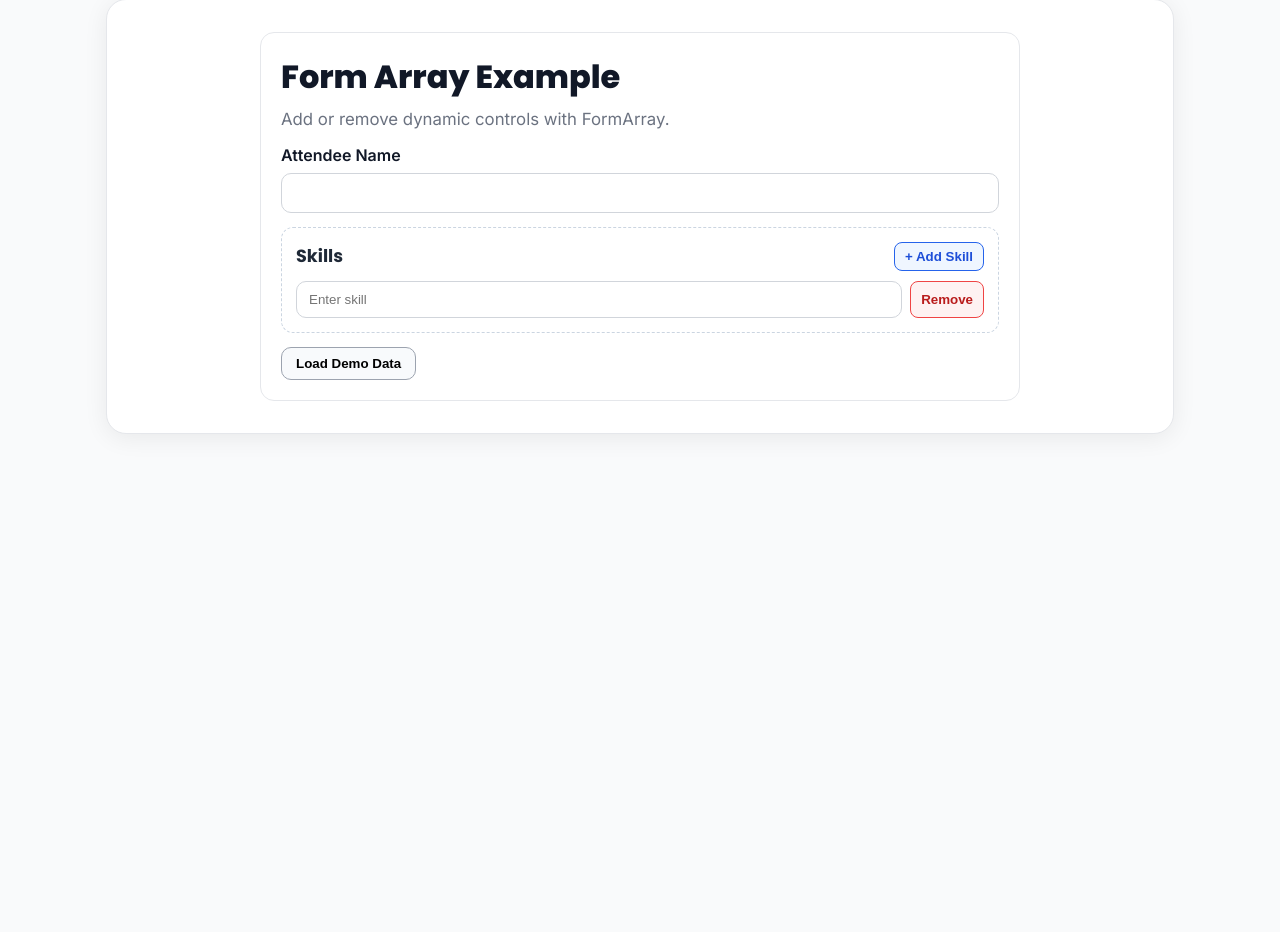
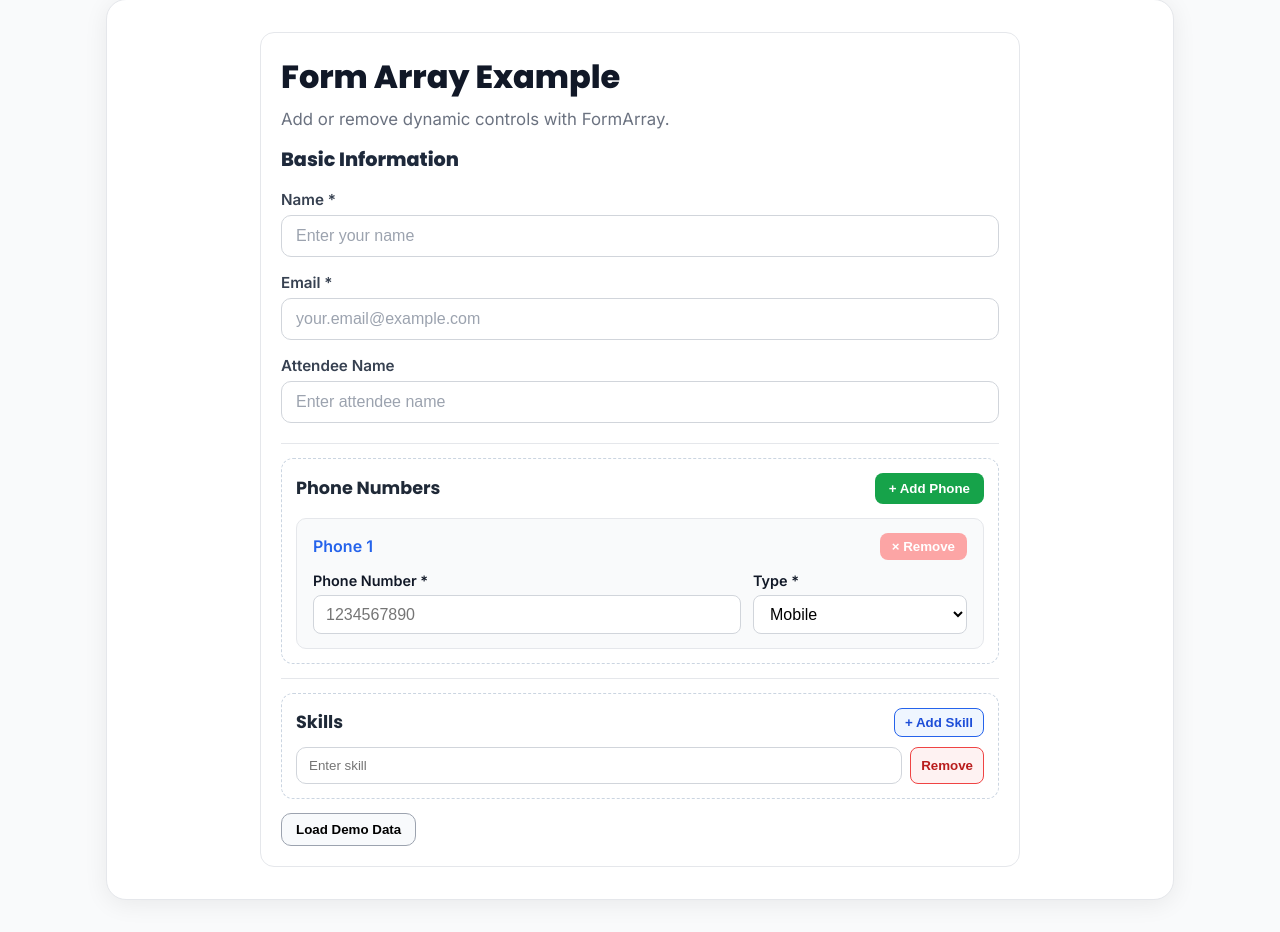
Before and after one commit to SagarPuneria/Angular-21-project, an Angular app in the folder angular-v21-project/: page /form-array in a window 1280 px wide. Shown: the part 7131-8063 px from the top of the page. Before the commit the page ends 7597 px from the top, so only its background shows below. Built offline with nearby package versions, Linux system fonts and the light colour scheme.

Commit message:
feat(form-array): enhance form with dynamic phone number management
Added fields for name and email in the skills form, and implemented
dynamic management of phone numbers using FormArray. This allows users
to add or remove phone entries, improving the form's usability and
functionality.

```diff
--- a/angular-v21-project/src/app/pages/form-array/form-array.html
+++ b/angular-v21-project/src/app/pages/form-array/form-array.html
@@ -3,10 +3,62 @@
   <p class="hint">Add or remove dynamic controls with FormArray.</p>
 
   <form [formGroup]="skillsForm" novalidate>
-    <label>
-      Attendee Name
-      <input type="text" formControlName="attendee" />
-    </label>
+
+    <!-- Basic Information -->
+    <div class="form-section">
+      <h3>Basic Information</h3>
+      <label>
+        Name *
+        <input type="text" formControlName="name" placeholder="Enter your name" />
+      </label>
+      <label>
+        Email *
+        <input type="email" formControlName="email" placeholder="your.email@example.com" />
+      </label>
+      <label>
+        Attendee Name
+        <input type="text" formControlName="attendee" placeholder="Enter attendee name" />
+      </label>
+    </div>
+
+    <!-- Phone Numbers — FormArray of FormGroups (nested structure) -->
+    <div class="phone-section">
+      <div class="section-header">
+        <h3>Phone Numbers</h3>
+        <button type="button" class="btn-add" (click)="addPhoneNumber()">+ Add Phone</button>
+      </div>
+
+      <div class="phone-list">
+        @for (phone of phoneNumbers.controls; track phone; let i = $index) {
+          <!-- Each phone entry is a FormGroup — use [formGroup] to set its context directly.
+               phoneGroup(i) returns FormGroup (typed), avoiding formArrayName + formGroupName -->
+          <div [formGroup]="phoneGroup(i)" class="phone-card">
+            <div class="phone-card-header">
+              <span class="phone-title">Phone {{ i + 1 }}</span>
+              <button type="button" class="btn-remove" (click)="removePhoneNumber(i)" [disabled]="phoneNumbers.length === 1">
+                &times; Remove
+              </button>
+            </div>
+            <div class="phone-fields">
+              <label class="phone-field-number">
+                Phone Number *
+                <input type="text" formControlName="number" placeholder="1234567890" />
+              </label>
+              <label class="phone-field-type">
+                Type *
+                <select formControlName="type">
+                  <option value="mobile">Mobile</option>
+                  <option value="home">Home</option>
+                  <option value="work">Work</option>
+                </select>
+              </label>
+            </div>
+          </div>
+        }
+      </div>
+    </div>
+
+    <hr class="section-divider" />
 
     <div class="skills-block">
       <div class="skills-header">
--- a/angular-v21-project/src/app/pages/form-array/form-array.scss
+++ b/angular-v21-project/src/app/pages/form-array/form-array.scss
@@ -44,6 +44,48 @@ form {
     border-radius: 10px;
     padding: 8px 14px;
     cursor: pointer;
+  }
+}
+
+// Basic Information section — clean stacked fields with a divider below
+.form-section {
+  display: grid;
+  gap: 16px;
+  padding-bottom: 20px;
+  border-bottom: 1px solid #e5e7eb;
+
+  h3 {
+    margin: 0;
+    font-size: 1.2rem;
+    font-weight: 800;
+    color: #1e293b;
+  }
+
+  label {
+    display: grid;
+    gap: 6px;
+    font-weight: 700;
+    font-size: 0.95rem;
+    color: #374151;
+
+    input {
+      border: 1px solid #d1d5db;
+      border-radius: 10px;
+      padding: 11px 14px;
+      font-size: 1rem;
+      background: #fff;
+
+      &:focus {
+        outline: none;
+        border-color: #3b82f6;
+        box-shadow: 0 0 0 3px rgba(59, 130, 246, 0.1);
+      }
+
+      &::placeholder {
+        color: #9ca3af;
+        font-weight: 400;
+      }
+    }
   }
 }
 
@@ -102,3 +144,119 @@ form {
     cursor: pointer;
   }
 }
+
+// --- Phone Numbers section ---
+
+.phone-section {
+  border: 1px dashed #cbd5e1;
+  border-radius: 12px;
+  padding: 14px;
+}
+
+.section-divider {
+  border: none;
+  border-top: 1px solid #e5e7eb;
+  margin: 0;
+}
+
+.section-header {
+  display: flex;
+  justify-content: space-between;
+  align-items: center;
+  margin-bottom: 14px;
+
+  h3 {
+    margin: 0;
+    font-size: 1.1rem;
+    color: #1f2937;
+  }
+}
+
+.btn-add {
+  background: #16a34a;
+  color: #fff;
+  border: none;
+  border-radius: 8px;
+  padding: 8px 14px;
+  font-weight: 700;
+  cursor: pointer;
+
+  &:hover {
+    background: #15803d;
+  }
+}
+
+.phone-list {
+  display: grid;
+  gap: 12px;
+}
+
+.phone-card {
+  border: 1px solid #e5e7eb;
+  border-radius: 10px;
+  padding: 14px 16px;
+  background: #f9fafb;
+
+  &:focus-within {
+    border-color: #3b82f6;
+    background: #fff;
+  }
+}
+
+.phone-card-header {
+  display: flex;
+  justify-content: space-between;
+  align-items: center;
+  margin-bottom: 12px;
+}
+
+.phone-title {
+  font-weight: 700;
+  color: #2563eb;
+  font-size: 1rem;
+}
+
+.btn-remove {
+  background: #ef4444;
+  color: #fff;
+  border: none;
+  border-radius: 8px;
+  padding: 6px 12px;
+  font-weight: 700;
+  cursor: pointer;
+
+  &:disabled {
+    background: #fca5a5;
+    cursor: not-allowed;
+  }
+
+  &:not(:disabled):hover {
+    background: #dc2626;
+  }
+}
+
+.phone-fields {
+  display: grid;
+  grid-template-columns: 2fr 1fr;
+  gap: 12px;
+
+  label {
+    display: grid;
+    gap: 6px;
+    font-weight: 700;
+    font-size: 0.9rem;
+
+    input, select {
+      border: 1px solid #d1d5db;
+      border-radius: 8px;
+      padding: 9px 12px;
+      font-size: 1rem;
+      background: #fff;
+
+      &:focus {
+        outline: none;
+        border-color: #3b82f6;
+      }
+    }
+  }
+}
--- a/angular-v21-project/src/app/pages/form-array/form-array.ts
+++ b/angular-v21-project/src/app/pages/form-array/form-array.ts
@@ -21,7 +21,12 @@ export class FormArrayExample {
 
   // ✅ Using FormBuilder (shorthand — preferred)
   readonly skillsForm = this.formBuilder.group({
+    name:     ['', [Validators.required]],
+    email:    ['', [Validators.required, Validators.email]],
     attendee: ['', [Validators.required]],
+    // phoneNumbers is a FormArray of FormGroups — each entry has `number` + `type`.
+    // This demonstrates a nested structure: FormArray → FormGroup → FormControl
+    phoneNumbers: this.formBuilder.array([this.createPhoneNumber()]),
     skills: this.formBuilder.array([
       this.formBuilder.control('', [Validators.required, Validators.minLength(2)]),
     ]),
@@ -29,11 +34,52 @@ export class FormArrayExample {
 
   // 📖 Equivalent without FormBuilder (verbose — for learning)
   /* readonly skillsForm = new FormGroup({
+    name:  new FormControl('', [Validators.required]),
+    email: new FormControl('', [Validators.required, Validators.email]),
     attendee: new FormControl('', [Validators.required]),
+    phoneNumbers: new FormArray([
+      new FormGroup({
+        number: new FormControl('', [Validators.required, Validators.pattern(/^\d{10}$/)]),
+        type:   new FormControl('mobile', Validators.required),
+      })
+    ]),
     skills: new FormArray([
         new FormControl('', [Validators.required, Validators.minLength(2)])
     ])
   }); */
+
+  // --- Phone Numbers (FormArray of FormGroups) ---
+
+  // Factory method: produces a fresh FormGroup for one phone entry.
+  // Called both at initialisation and whenever "+ Add Phone" is clicked.
+  createPhoneNumber(): FormGroup {
+    return this.formBuilder.group({
+      number: ['', [Validators.required, Validators.pattern(/^\d{10}$/)]],
+      type:   ['mobile', Validators.required],
+    });
+  }
+
+  get phoneNumbers(): FormArray {
+    return this.skillsForm.get('phoneNumbers') as FormArray;
+  }
+
+  // Returns a typed FormGroup instead of AbstractControl so the template
+  // can use [formGroup]="phoneGroup(i)" without $any() casts.
+  phoneGroup(index: number): FormGroup {
+    return this.phoneNumbers.at(index) as FormGroup;
+  }
+
+  addPhoneNumber(): void {
+    this.phoneNumbers.push(this.createPhoneNumber());
+  }
+
+  removePhoneNumber(index: number): void {
+    if (this.phoneNumbers.length > 1) {
+      this.phoneNumbers.removeAt(index);
+    }
+  }
+
+  // --- Skills (FormArray of FormControls) ---
 
   get skills(): FormArray {
     return this.skillsForm.get('skills') as FormArray;
@@ -63,7 +109,16 @@ export class FormArrayExample {
   }
 
   loadDemoData(): void {
-    this.skillsForm.patchValue({ attendee: 'Chandishwar Chittimalla' });
+    this.skillsForm.patchValue({ name: 'Sagar Puneria', email: 'sagar.puneria@gmail.com', attendee: 'Sagar Puneria' });
+    this.phoneNumbers.clear();
+    for (const phone of [
+      { number: '8978697470', type: 'mobile' },
+      { number: '8074443909', type: 'work' },
+    ]) {
+      const group = this.createPhoneNumber();
+      group.patchValue(phone);
+      this.phoneNumbers.push(group);
+    }
     this.skills.clear();
     for (const skill of ['Angular', 'TypeScript', 'RxJS']) {
       this.skills.push(this.formBuilder.control(skill, [Validators.required, Validators.minLength(2)]));
```
